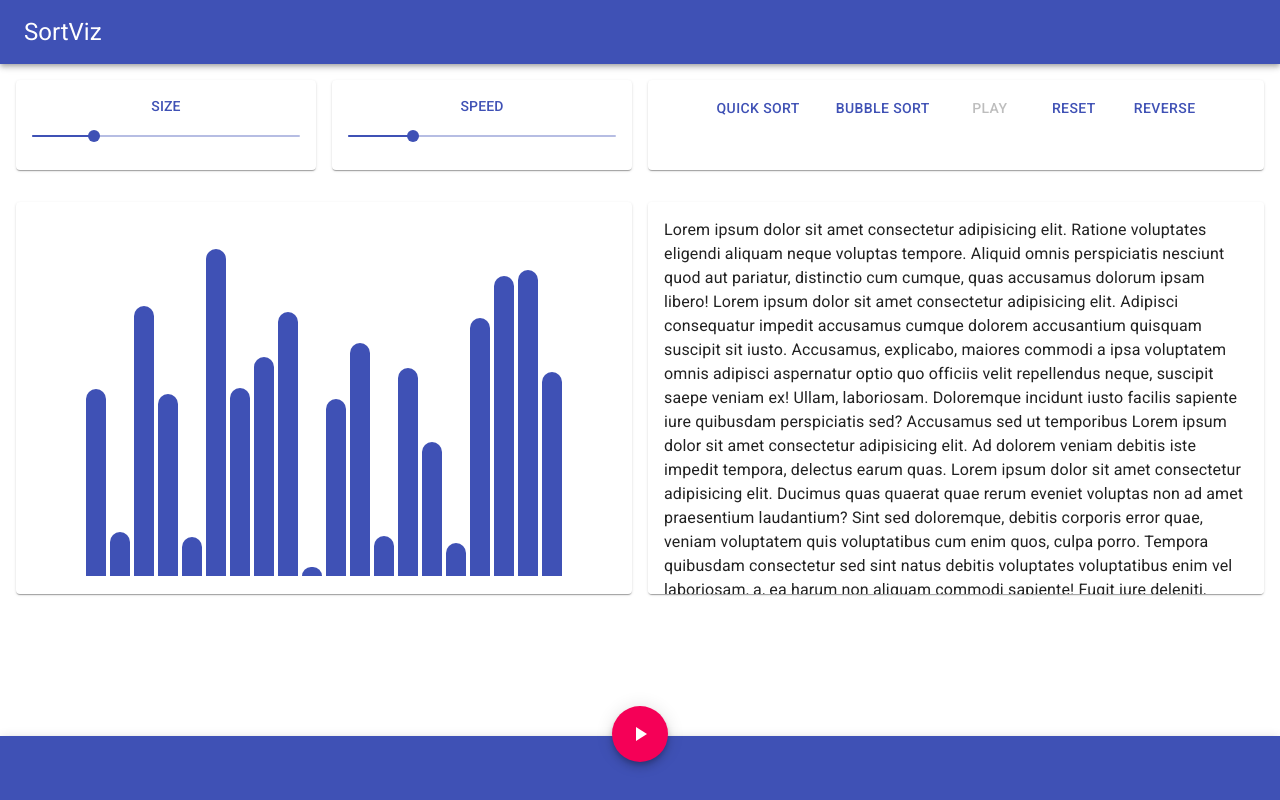
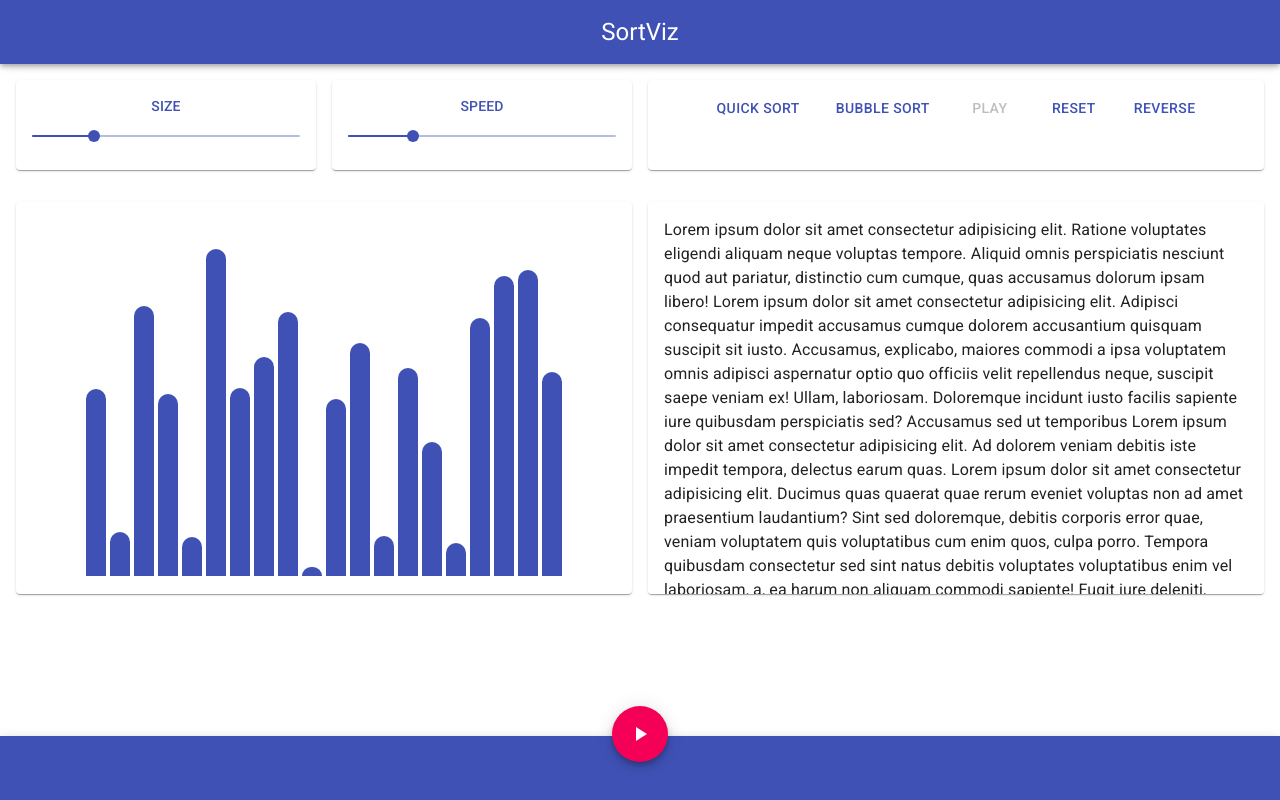
Before and after one commit to heroesIV/SortViz, a React (Create React App) app: page / in a window 1280 px wide. Built offline with nearby package versions, Linux system fonts and the light colour scheme.

Commit message:
Bottom bar done

```diff
--- a/src/components/Appbar.js
+++ b/src/components/Appbar.js
@@ -11,16 +11,27 @@ import { makeStyles } from "@material-ui/core/styles";
 import { DataContext } from "../DataContext";
 import React, { useContext } from "react";
 
+const useStyles = makeStyles((theme) => ({
+  appBar: {
+    top: 0,
+    bottom: "auto",
+  },
+}));
+
 export default function Appbar() {
+  const classes = useStyles();
   return (
     <Grid container>
-      <AppBar position="static">
+      <AppBar position="fixed" className={classes.appBar}>
         <Toolbar>
-          <Grid item xs={3}>
-            <Typography variant="h5">SortViz</Typography>
+          <Grid item xs={12}>
+            <Typography align="center" variant="h5">
+              SortViz
+            </Typography>
           </Grid>
         </Toolbar>
       </AppBar>
+      <Toolbar />
     </Grid>
   );
 }
--- a/src/components/BottomAppbar.js
+++ b/src/components/BottomAppbar.js
@@ -35,7 +35,7 @@ const useStyles = makeStyles((theme) => ({
   },
 }));
 
-export default function BottomAppbar({ handlePause }) {
+export default function BottomAppbar() {
   const classes = useStyles();
   const [
     length,
@@ -54,18 +54,23 @@ export default function BottomAppbar({ handlePause }) {
   ] = useContext(DataContext);
 
   return (
+    <>
+      <Toolbar />
       <AppBar position="fixed" color="primary" className={classes.appBar}>
         <Toolbar>
           <Fab
             color="secondary"
             aria-label="add"
             className={classes.fabButton}
-          onClick={handlePause}
+            onClick={() => {
+              setRunning(!running);
+            }}
           >
             {running ? <PauseIcon /> : <PlayArrowIcon />}
           </Fab>
           <div className={classes.grow} />
         </Toolbar>
       </AppBar>
+    </>
   );
 }
--- a/src/components/Nav.js
+++ b/src/components/Nav.js
@@ -41,10 +41,6 @@ export default function Nav() {
 
   const runningRef = useRef(running);
   runningRef.current = running;
-
-  const handlePause = () => {
-    setRunning(!running);
-  };
 
   const handleReset = () => {
     setRunning(false);
@@ -207,13 +203,11 @@ export default function Nav() {
   return (
     <>
       <NavBar
-        handlePause={handlePause}
         handleQuickSort={handleQuickSort}
         handleBubbleSort={handleBubbleSort}
         handleReset={handleReset}
         handleReverse={handleReverse}
       />
-      <BottomAppbar handlePause={handlePause} />
     </>
   );
 }
--- a/src/components/NavBar.js
+++ b/src/components/NavBar.js
@@ -27,7 +27,6 @@ const useStyles = makeStyles((theme) => ({
 }));
 
 export default function NavBar({
-  handlePause,
   handleQuickSort,
   handleBubbleSort,
   handleReset,
@@ -118,7 +117,9 @@ export default function NavBar({
             Bubble Sort
           </Button>
           <Button
-            onClick={handlePause}
+            onClick={() => {
+              setRunning(!running);
+            }}
             className={classes.buttonStyles}
             disabled={!disable}
             color="primary"
--- a/src/components/SortViz.js
+++ b/src/components/SortViz.js
@@ -1,6 +1,8 @@
 import React from "react";
 import Nav from "./Nav";
 import Bars from "./Bars";
+
+import BottomAppbar from "./BottomAppbar";
 
 import { Grid } from "@material-ui/core";
 
@@ -10,6 +12,7 @@ export default function SortViz() {
       <Grid container spacing={0}>
         <Nav />
         <Bars />
+        <BottomAppbar />
       </Grid>
     </div>
   );
```
Lines whose indentation alone changed are shown as unchanged.
